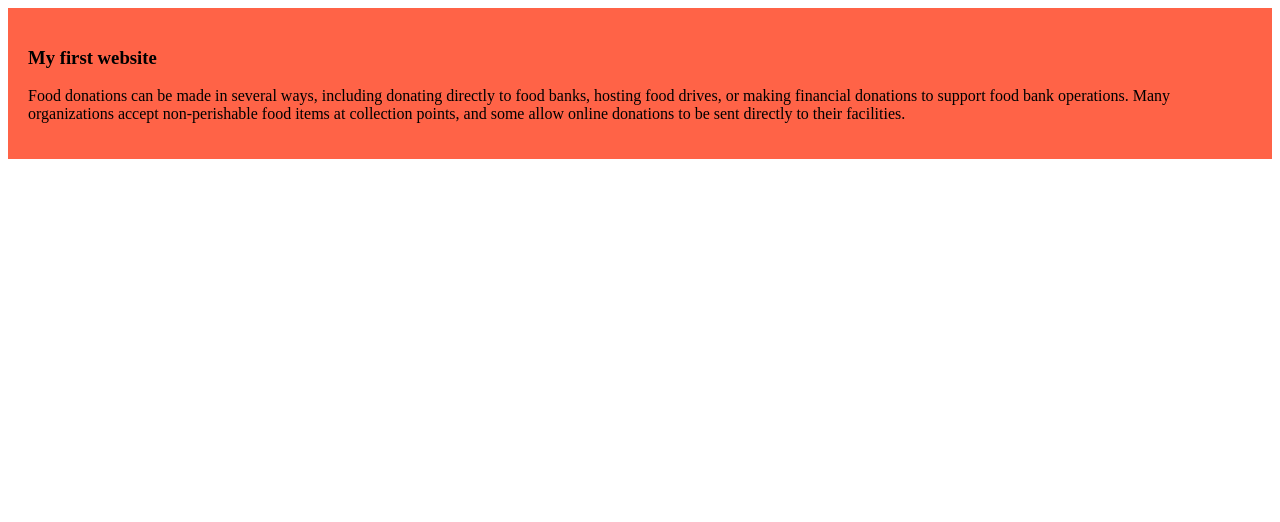
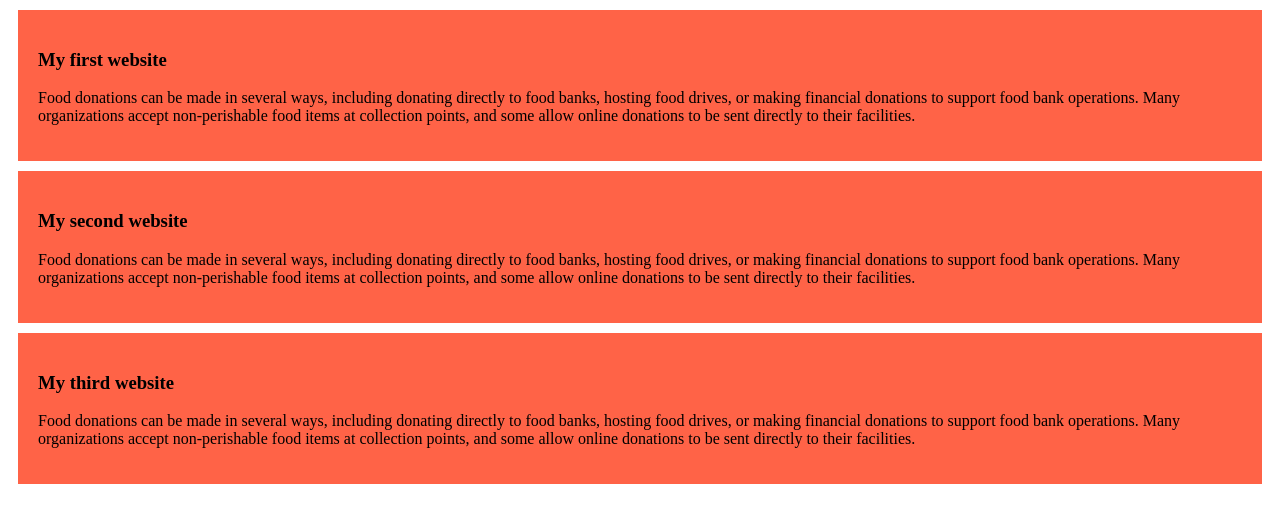
Before and after one commit to ShamiaIslamKhan/my-simple-website, a plain HTML site: page index.html in a window 1280 px wide. Drawn offline with Linux system fonts and the light colour scheme.

Commit message:
added the second and third blog

```diff
--- a/index.html
+++ b/index.html
@@ -10,7 +10,14 @@
     <div>
         <h3>My first website</h3>
         <p>Food donations can be made in several ways, including donating directly to food banks, hosting food drives, or making financial donations to support food bank operations. Many organizations accept non-perishable food items at collection points, and some allow online donations to be sent directly to their facilities. </p>
-
+    </div>
+    <div>
+        <h3>My second website</h3>
+        <p>Food donations can be made in several ways, including donating directly to food banks, hosting food drives, or making financial donations to support food bank operations. Many organizations accept non-perishable food items at collection points, and some allow online donations to be sent directly to their facilities. </p>
+    </div>
+    <div>
+        <h3>My third website</h3>
+        <p>Food donations can be made in several ways, including donating directly to food banks, hosting food drives, or making financial donations to support food bank operations. Many organizations accept non-perishable food items at collection points, and some allow online donations to be sent directly to their facilities. </p>
     </div>
 </body>
 </html>
--- a/styles/blog.css
+++ b/styles/blog.css
@@ -1,4 +1,5 @@
 div{
     background-color: tomato;
     padding: 20px;
+    margin: 10px;
 }
```
